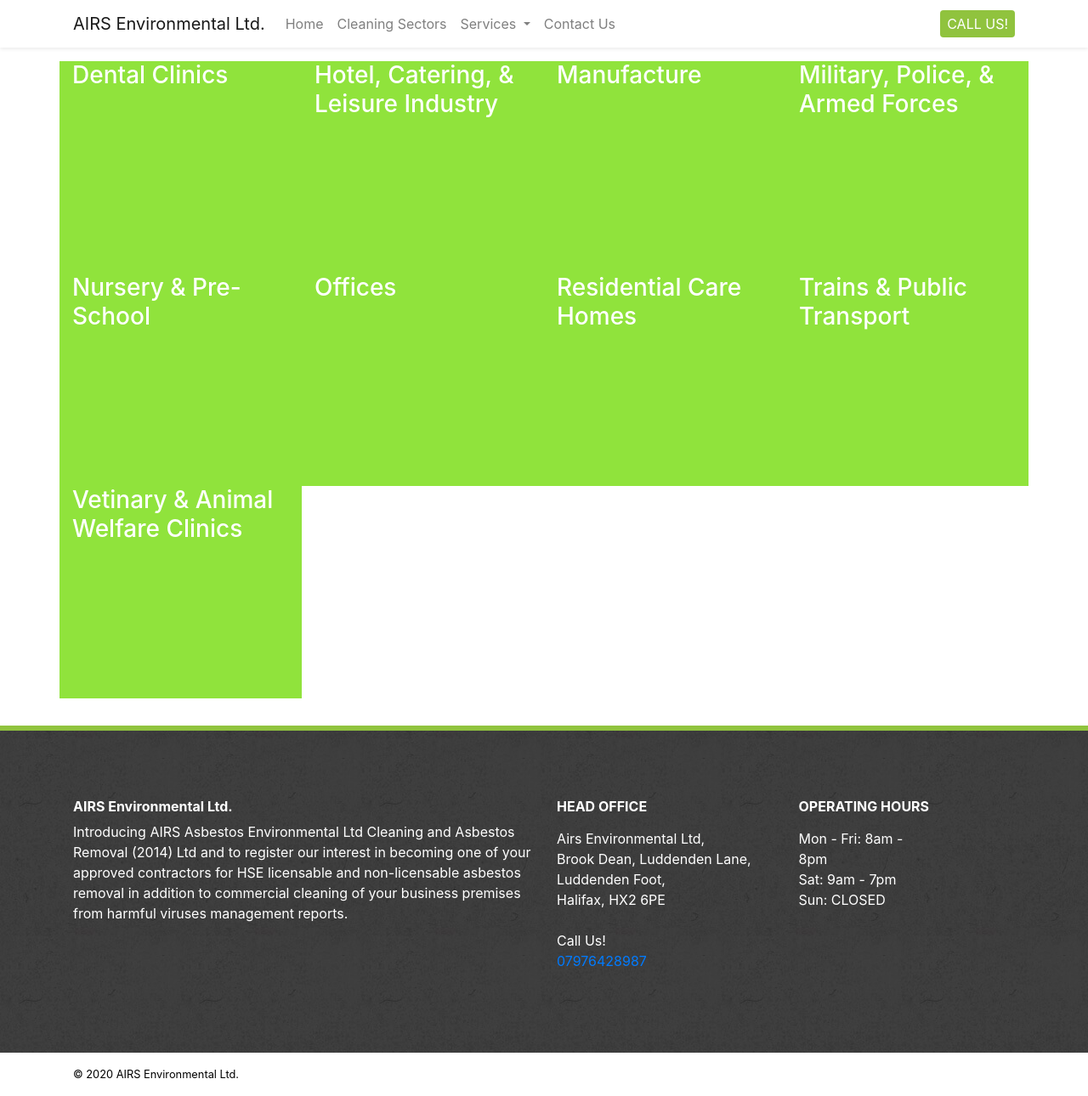
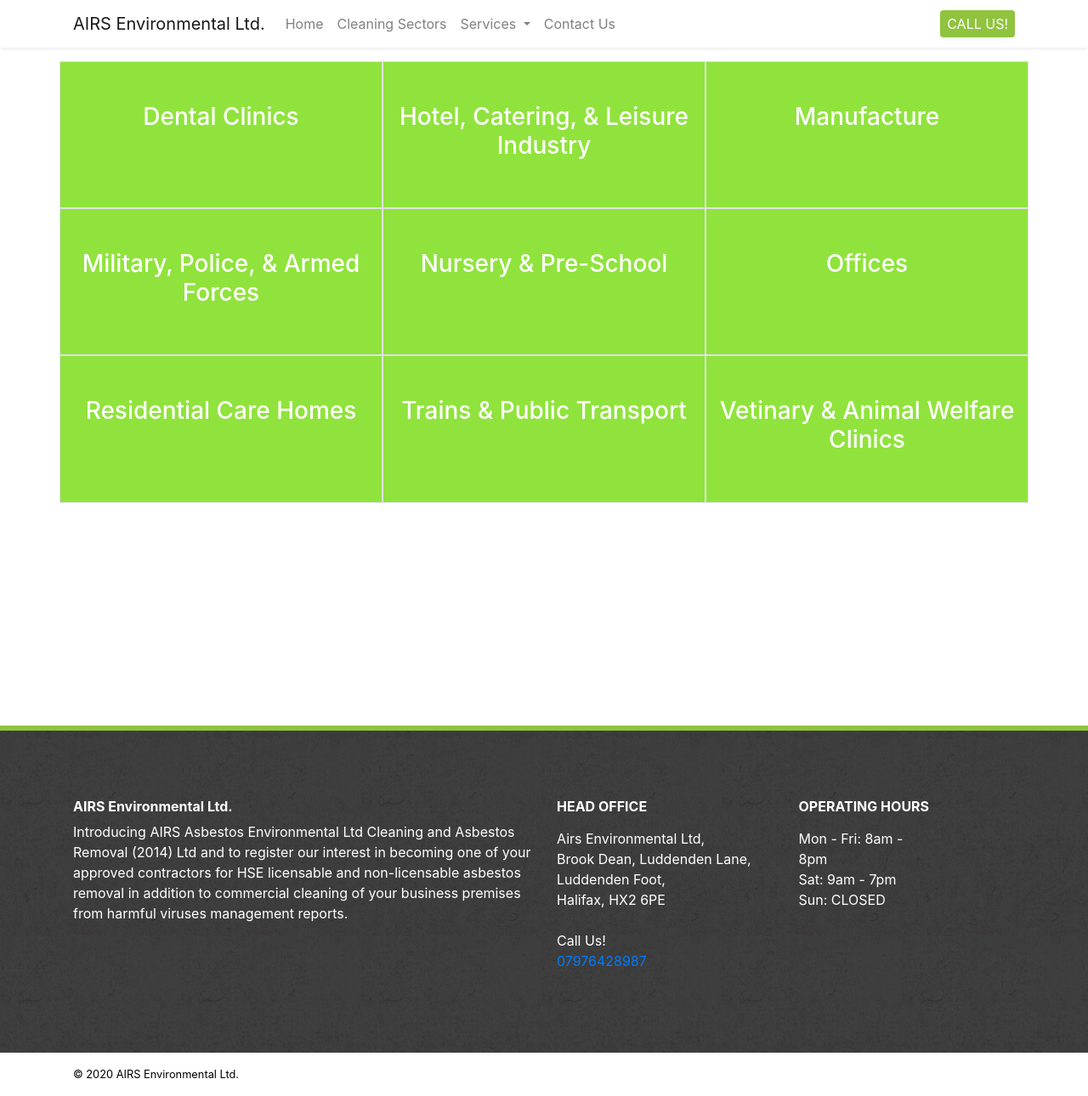
Before and after one commit to adyanmuhammad/airs-2, a Jekyll site: the page built from pages/sectors/index.md, in a window 1280 px wide and 1290 px high. Shown: the whole window at 85% size. Built offline with Jekyll 4.4.1, drawn with Linux system fonts in a browser that asks for light colours; nearby versions of some CDN libraries.

Commit message:
Add files via upload

```diff
--- a/pages/sectors/index.md
+++ b/pages/sectors/index.md
@@ -5,63 +5,63 @@ permalink: /sectors/
 ---
 
 <div class="row">
-  <div class="col-12 col-md-3" style="background-color: #90e33c; min-height: 250px;">
+  <div class="col-12 col-md-4 text-center border" style="background-color: #90e33c; padding: 3rem 0;">
     <h3>
       <a class="text-white" href="https://adyanmuhammad.github.io/airs-2/dental-clinics/">
         Dental Clinics
       </a>
     </h3>
   </div>
-  <div class="col-12 col-md-3" style="background-color: #90e33c; min-height: 250px;">
+  <div class="col-12 col-md-4 text-center border" style="background-color: #90e33c; padding: 3rem 0;">
     <h3>
       <a class="text-white" href="https://adyanmuhammad.github.io/airs-2/hotel-catering-and-leisure/">
         Hotel, Catering, & Leisure Industry
       </a>
     </h3>
   </div>
-  <div class="col-12 col-md-3" style="background-color: #90e33c; min-height: 250px;">
+  <div class="col-12 col-md-4 text-center border" style="background-color: #90e33c; padding: 3rem 0;">
     <h3>
       <a class="text-white" href="https://adyanmuhammad.github.io/airs-2/manufacture/">
         Manufacture
       </a>
     </h3>
   </div>
-  <div class="col-12 col-md-3" style="background-color: #90e33c; min-height: 250px;">
+  <div class="col-12 col-md-4 text-center border" style="background-color: #90e33c; padding: 3rem 0;">
     <h3>
       <a class="text-white" href="https://adyanmuhammad.github.io/airs-2/military-police-and-armed-forces/">
         Military, Police, & Armed Forces
       </a>
     </h3>
   </div>
-  <div class="col-12 col-md-3" style="background-color: #90e33c; min-height: 250px;">
+  <div class="col-12 col-md-4 text-center border" style="background-color: #90e33c; padding: 3rem 0;">
     <h3>
       <a class="text-white" href="https://adyanmuhammad.github.io/airs-2/nursery-and-pre-school/">
         Nursery & Pre-School
       </a>
     </h3>
   </div>
-  <div class="col-12 col-md-3" style="background-color: #90e33c; min-height: 250px;">
+  <div class="col-12 col-md-4 text-center border" style="background-color: #90e33c; padding: 3rem 0;">
     <h3>
       <a class="text-white" href="https://adyanmuhammad.github.io/airs-2/offices/">
         Offices
       </a>
     </h3>
   </div>
-  <div class="col-12 col-md-3" style="background-color: #90e33c; min-height: 250px;">
+  <div class="col-12 col-md-4 text-center border" style="background-color: #90e33c; padding: 3rem 0;">
     <h3>
       <a class="text-white" href="https://adyanmuhammad.github.io/airs-2/residential-care-homes/">
         Residential Care Homes
       </a>
     </h3>
   </div>
-  <div class="col-12 col-md-3" style="background-color: #90e33c; min-height: 250px;">
+  <div class="col-12 col-md-4 text-center border" style="background-color: #90e33c; padding: 3rem 0;">
     <h3>
       <a class="text-white" href="https://adyanmuhammad.github.io/airs-2/trains-and-public-transport/">
         Trains & Public Transport
       </a>
     </h3>
   </div>
-  <div class="col-12 col-md-3" style="background-color: #90e33c; min-height: 250px;">
+  <div class="col-12 col-md-4 text-center border" style="background-color: #90e33c; padding: 3rem 0;">
     <h3>
       <a class="text-white" href="https://adyanmuhammad.github.io/airs-2/vetinary-and-animal-welfare-clinics/">
         Vetinary & Animal Welfare Clinics
```
